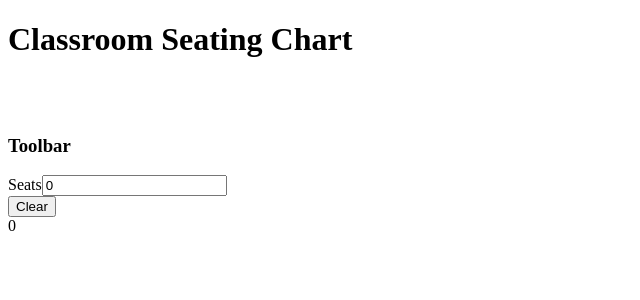
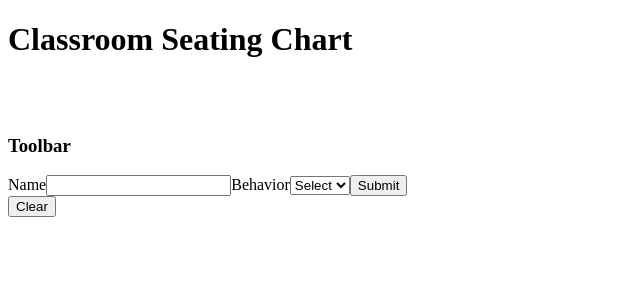
Before and after one commit to nathanielfoss11/classroom-seating-chart, a React (Create React App) app in the folder client/: page / in a window 1280 px wide. Shown: the top 300 px of the page, without its empty margins (0-640 px from the left). Built offline with nearby package versions, Linux system fonts and the light colour scheme; the HTML template or start-up script is replaced by a standard one.

Commit message:
Color Coding students names based on behavior

```diff
--- a/client/src/components/ClassroomLayout.jsx
+++ b/client/src/components/ClassroomLayout.jsx
@@ -1,39 +1,35 @@
-import React from 'react'
+import React from 'react';
 import { Container, Row, Col, Button } from 'react-bootstrap';
-import { BiRectangle } from 'react-icons/bi';
 import AllDesks from './AllDesks.jsx';
-
 
 class ClassroomLayout extends React.Component {
   constructor() {
     super();
     this.state = {
-      count: 0,
-      desks: []
+      desks: [],
+      name: '',
+      rating: 0
     }
     this.handleChange = this.handleChange.bind(this);
     this.handleClick = this.handleClick.bind(this);
   }
 
   handleChange(e) {
-    let newDesk= [];
-    let count = e.target.value;
-    this.setState({count: count})
-    if(this.state.desks.length > count) {
-      let desks = this.state.desks
-      desks = desks.pop()
-      this.setState({desks: desks})
-    } else {
-      let desks = this.state.desks
-      desks.push(newDesk)
-      console.log(desks)
-      this.setState({desks: desks})
-    }
+    let name = e.target.name
+    this.setState({[name]: e.target.value})
   }
 
   handleClick(e) {
     e.preventDefault();
-    this.setState({count: 0})
+    console.log(this.state)
+    let obj = {
+      name: this.state.name,
+      rating: this.state.rating
+    }
+    let desks = this.state.desks;
+    desks.push(obj);
+    this.setState({desks: desks})
+    this.setState({name: ''})
   }
 
   render() {
@@ -44,10 +40,20 @@ class ClassroomLayout extends React.Component {
               <h3>Toolbar</h3>
             </Col>
             <Col>
-              Seats
-              <input step={1} value={this.state.count} id='count' type='number' onChange={this.handleChange} />
+              Name
+              <input name='name' step={1} value={this.state.name} id='count' type='text' onChange={this.handleChange} />
+              Behavior
+              <select name='rating' value={this.state.rating} onChange={this.handleChange}>
+                <option value='0'>Select</option>
+                <option value='1'>1</option>
+                <option value='2'>2</option>
+                <option value='3'>3</option>
+                <option value='4'>4</option>
+                <option value='5'>5</option>
+              </select>
+              <input type='submit' onClick={this.handleClick} />
             </Col>
-            <Col>
+            <Col xl={1}>
               <Button onClick={this.handleClick}id='clearCount'>Clear</Button>
             </Col>
           </Row>
--- a/client/src/components/Desk.jsx
+++ b/client/src/components/Desk.jsx
@@ -3,15 +3,29 @@ import React from 'react';
 
 class Desk extends React.Component {
   constructor(props) {
-    super();
+    super(props);
     this.state = {
-
+      name: props.desk.name,
+      rating: props.desk.rating
     }
   }
 
   render() {
+    let color = '';
+    let rating = this.state.rating;
+    if(rating === '1') {
+      color = 'one'
+    } else if (rating === '2') {
+      color = 'two'
+    } else if (rating === '3') {
+      color = 'three'
+    } else if (rating === '4') {
+      color = 'four'
+    } else if (rating === '5') {
+      color = 'five'
+    }
     return (
-    <h1>hello</h1>
+    <h1 id='desk' className={color}>{this.state.name}</h1>
   )
   }
 }
```
Also changed, not shown: 2 other files (tests, documents, lock files or other folders).
